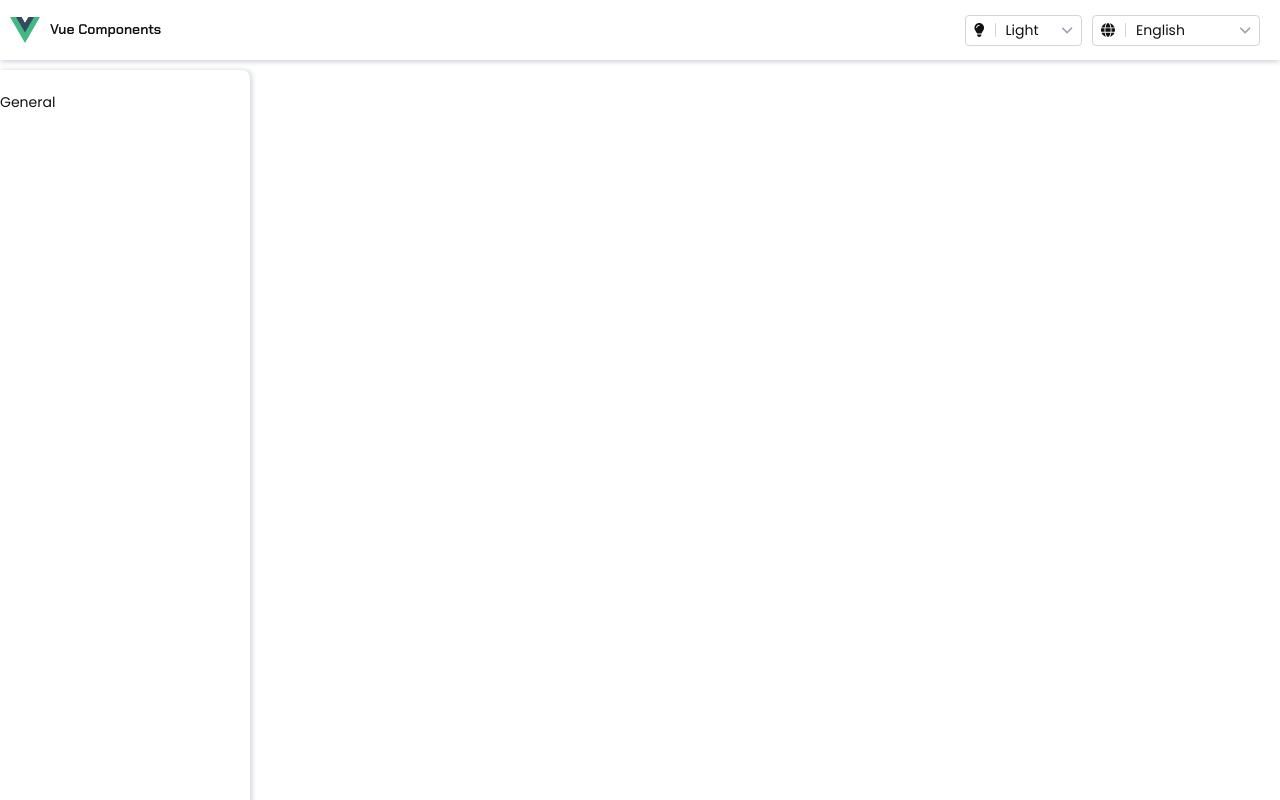
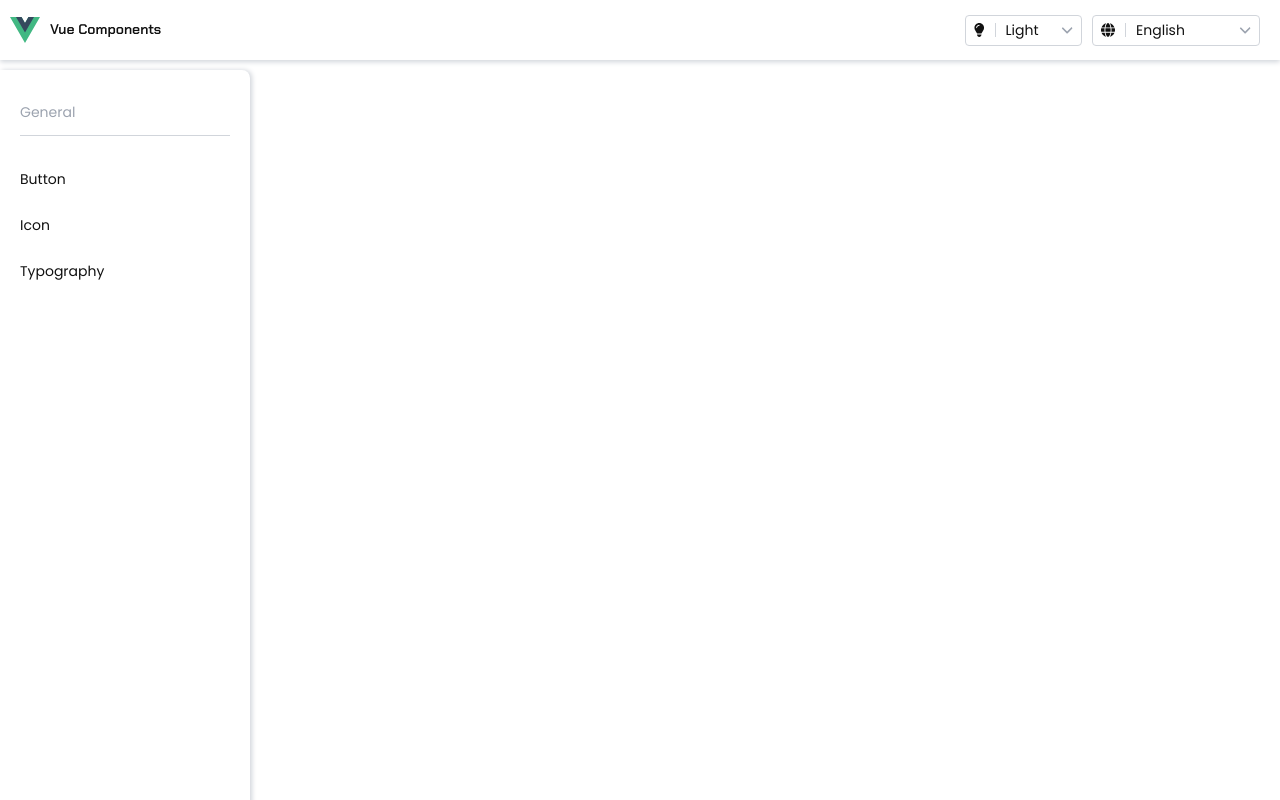
Before and after one commit to Tuong1994/Vue_UI_Component, a Vue app: page / in a window 1280 px wide. Built offline with nearby package versions, Linux system fonts and the light colour scheme.

Commit message:
Side Menu UI (5%)

```diff
--- a/src/components/View/SideMenu/SideMenu.vue
+++ b/src/components/View/SideMenu/SideMenu.vue
@@ -1,5 +1,6 @@
 <script setup lang="ts">
 import { Typography, Divider } from '@/components/UI'
+import SideMenuItem from './SideMenuItem.vue'
 import useMenu from './hooks/useMenu'
 
 const { Paragraph } = Typography
@@ -8,7 +9,11 @@ const menus = useMenu()
 </script>
 
 <template>
-  <template v-for="menu in menus" :key="menu.id">
-    <Paragraph>{{ menu.category }}</Paragraph>
-  </template>
+  <div class='side-menu'>
+    <template v-for="menu in menus" :key="menu.id">
+      <Paragraph variant='secondary'>{{ menu.category }}</Paragraph>
+      <Divider rootClassName="menu-divider"/>
+      <SideMenuItem v-for="item in menu.items" :key="item.id" :item="item" />
+    </template>
+  </div>
 </template>
--- a/src/components/View/SideMenu/SideMenuItem.vue
+++ b/src/components/View/SideMenu/SideMenuItem.vue
@@ -0,0 +1,22 @@
+<script setup lang="ts">
+import { defineProps } from 'vue'
+import { RouterLink } from 'vue-router'
+import { Typography } from '@/components/UI'
+import type { ItemChild } from './type'
+
+const { Paragraph } = Typography
+
+interface SideMenuItemProps {
+  item: ItemChild
+}
+
+defineProps<SideMenuItemProps>()
+</script>
+
+<template>
+  <RouterLink :to="String(item.path)" class="menu-item">
+    <Paragraph>
+      {{ item.label }}
+    </Paragraph>
+  </RouterLink>
+</template>
--- a/src/components/View/SideMenu/type.ts
+++ b/src/components/View/SideMenu/type.ts
@@ -1,9 +1,11 @@
 import type { MenuItem } from '@/components/UI/Layout/Menu/type'
+
+export type ItemChild = Pick<MenuItem, 'id' | 'label' | 'path'>
 
 export type SideMenuItem = {
   id: string
   category: string
-  items: Pick<MenuItem, 'id' | 'label' | 'path'>[]
+  items: ItemChild[]
 }
 
 export type SideMenuItems = SideMenuItem[]
--- a/src/style/components/view/side-menu.scss
+++ b/src/style/components/view/side-menu.scss
@@ -0,0 +1,15 @@
+.side-menu {
+  padding: $p-1 $p-2;
+  .menu-divider {
+    margin: $m-1 0;
+  }
+  .menu-item {
+    padding: $p-1;
+    border-radius: $rounded;
+    cursor: pointer;
+    transition: background-color $transition-time-xs $transition-fn;
+    &:hover {
+        background: $bg-gray;
+    }
+  }
+}
```
